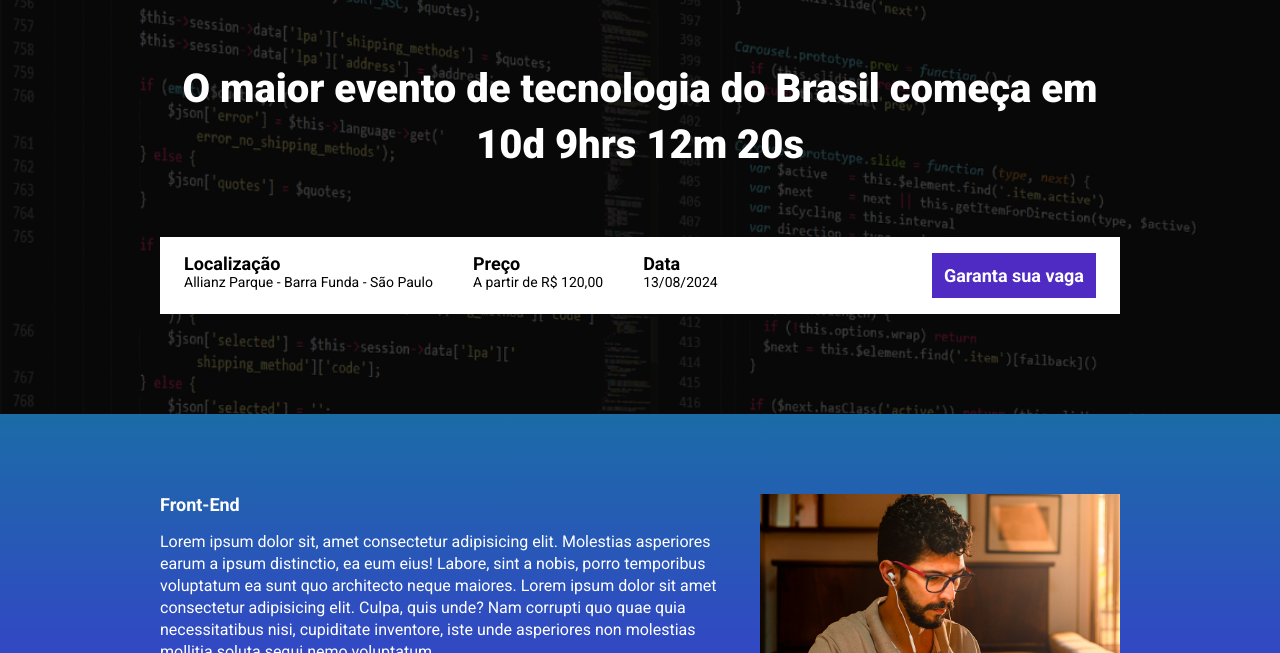
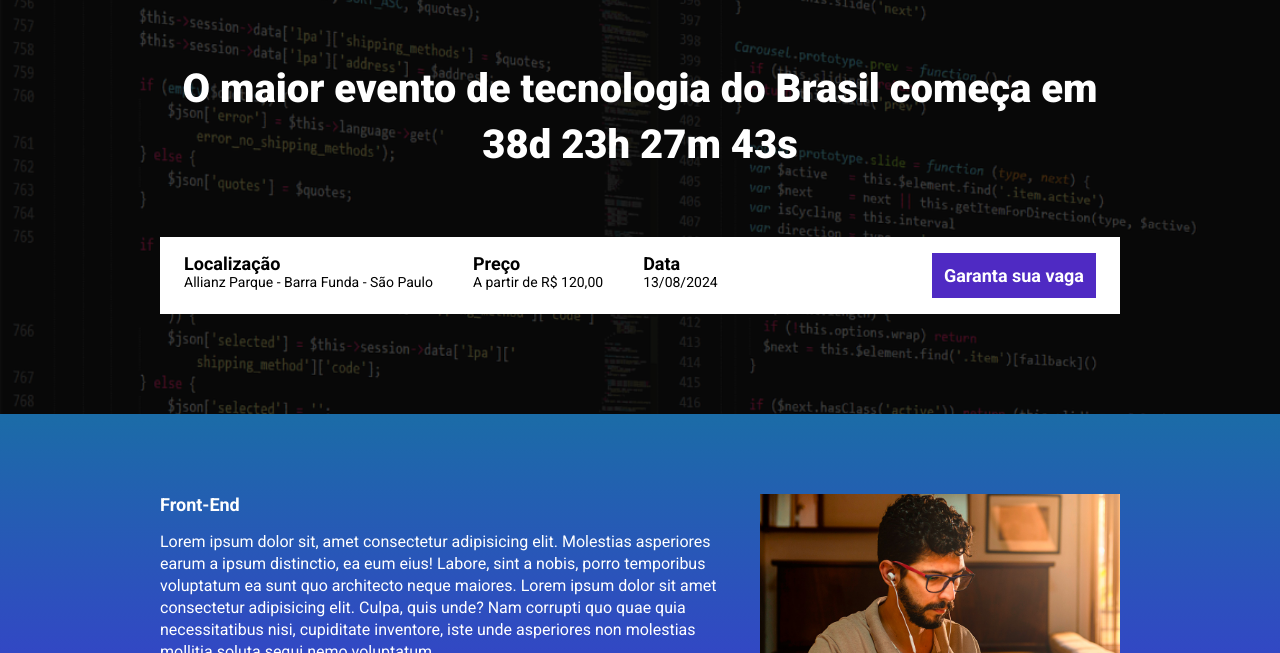
Before and after one commit to marianimateus/Ebac-tech-talks, a website built with Parcel: page src/index.html in a window 1280 px wide. Shown: the part 147-800 px from the top of the page. Built offline with nearby package versions, Linux system fonts and the light colour scheme.

Commit message:
criando a contagem regressiva

```diff
--- a/package.json
+++ b/package.json
@@ -1,9 +1,9 @@
 {
   "name": "ebac-tech-talks",
   "version": "1.0.0",
-  "main": "index.js",
   "scripts": {
     "dev": "parcel src/index.html src/styles/style.scss src/scripts/main.js",
+    "build": "parcel build src/index.html",
     "test": "echo \"Error: no test specified\" && exit 1"
   },
   "keywords": [],
--- a/src/index.html
+++ b/src/index.html
@@ -19,7 +19,7 @@
         <div class="container">
             <img class="hero__logo" src="./images/ebac_logo.svg" alt="">
             <p class="hero__text">
-                O maior evento de tecnologia do Brasil começa em 10d 9hrs 12m 20s
+                O maior evento de tecnologia do Brasil começa em <span id="contador"></span>
             </p>
             <div class="infos_bar">
                 <ul class="infos_bar__infos">
--- a/src/scripts/main.js
+++ b/src/scripts/main.js
@@ -1 +1,33 @@
 AOS.init();
+
+const dataDoEvento = new Date("Sep 24, 2024 20:00:00");  // craindo uma data especifica
+const timeStampDoEvento = dataDoEvento.getTime();
+
+const contaAsHoras = setInterval(function() {
+    const agora = new Date();
+    const timeStampAtual = agora.getTime();
+
+    const distanciaAteOEvento = timeStampDoEvento - timeStampAtual;
+
+    const diaEmMs = 1000 * 60 * 60 *24;
+    const horaEmMs = 1000 * 60 * 60;
+    const minutoEmMs = 1000 * 60;
+
+    const diasAteOEvento = Math.floor(distanciaAteOEvento / diaEmMs);
+    const horasAteOEvento = Math.floor((distanciaAteOEvento % diaEmMs) / horaEmMs);
+    const minutosAteOEvento = Math.floor((distanciaAteOEvento % horaEmMs) /minutoEmMs);
+    const segundosAteOEvento = Math.floor((distanciaAteOEvento % minutoEmMs) / 1000);
+
+    console.log(diasAteOEvento);
+    console.log(horasAteOEvento);
+    console.log(minutosAteOEvento);
+    console.log(segundosAteOEvento);
+
+    document.getElementById('contador').innerHTML = `${diasAteOEvento}d ${horasAteOEvento}h ${minutosAteOEvento}m ${segundosAteOEvento}s`
+
+
+    if(distanciaAteOEvento < 0) {
+        clearInterval(contaAsHoras);
+        document.getElementById('contador').innerHTML = 'Evento expirado';
+    }
+}, 1000);
```
